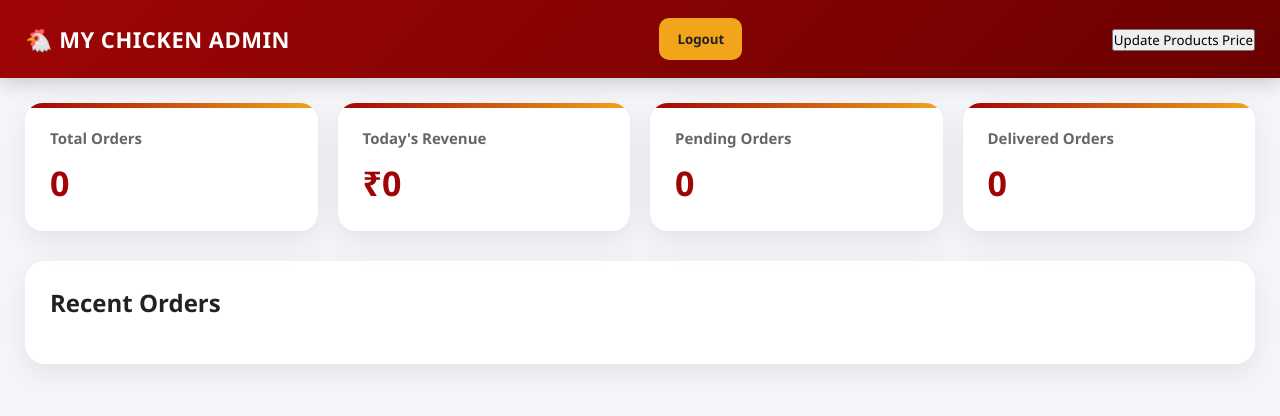
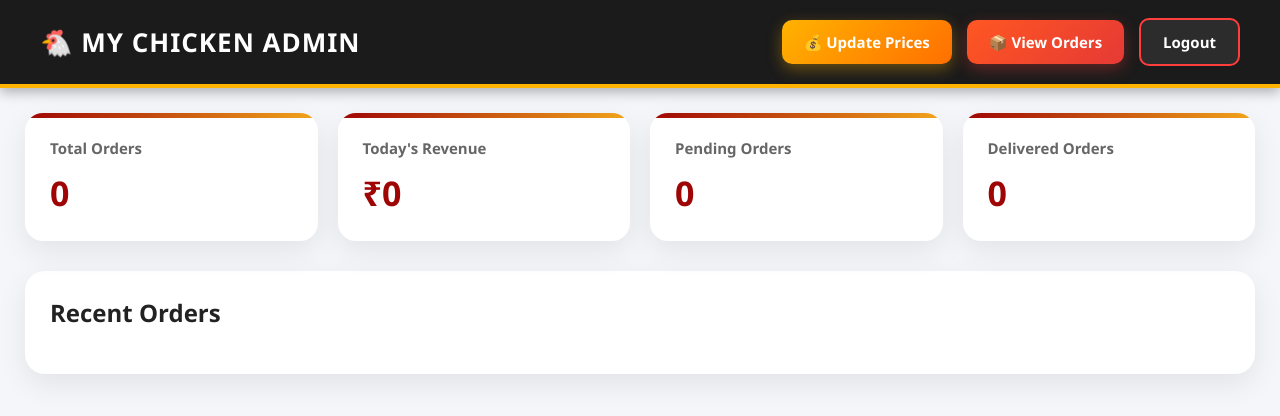
Before and after one commit to lets-code-samir/fullAppChicken, a plain HTML site: page adminPanel/dashboard.html in a window 1280 px wide. Drawn offline with Linux system fonts and the light colour scheme; no server answers; sample sign-in values are in the browser's storage.

Commit message:
changes made in admin panel

```diff
--- a/adminPanel/css/dashboard.css
+++ b/adminPanel/css/dashboard.css
@@ -13,56 +13,75 @@ body{
 /* HEADER */
 
 .header{
-    background:linear-gradient(
-        135deg,
-        #9f0505,
-        #6b0000
-    );
-
-    color:white;
-
-    padding:18px 25px;
-
     display:flex;
     justify-content:space-between;
     align-items:center;
-
-    position:sticky;
-    top:0;
-
-    z-index:100;
-
-    box-shadow:0 4px 20px rgba(0,0,0,.2);
+    padding:18px 40px;
+    background:#1b1b1b;
+    border-bottom:4px solid #ffb300;
+    box-shadow:0 4px 12px rgba(0,0,0,.3);
 }
 
 .logo{
-    font-size:22px;
-    font-weight:800;
-    letter-spacing:.5px;
+    color:#fff;
+    font-size:26px;
+    font-weight:700;
+    letter-spacing:1px;
 }
 
+.nav-buttons{
+    display:flex;
+    gap:15px;
+    align-items:center;
+}
+
+.nav-btn,
 .logout-btn{
-    background:#f2a51a;
-    color:#222;
+    padding:12px 22px;
+    border:none;
+    border-radius:10px;
+    font-size:15px;
+    font-weight:600;
+    cursor:pointer;
+    transition:.3s ease;
+}
 
-    border:none;
+/* Update Button */
+.update-btn{
+    background:linear-gradient(135deg,#ffb300,#ff6f00);
+    color:#fff;
+    box-shadow:0 5px 15px rgba(255,179,0,.35);
+}
 
-    padding:12px 18px;
+.update-btn:hover{
+    transform:translateY(-3px);
+    box-shadow:0 8px 20px rgba(255,179,0,.5);
+}
 
-    border-radius:10px;
+/* Orders Button */
+.orders-btn{
+    background:linear-gradient(135deg,#ff5722,#e53935);
+    color:#fff;
+    box-shadow:0 5px 15px rgba(229,57,53,.35);
+}
 
-    font-weight:700;
+.orders-btn:hover{
+    transform:translateY(-3px);
+    box-shadow:0 8px 20px rgba(229,57,53,.5);
+}
 
-    cursor:pointer;
-
-    transition:.3s;
+/* Logout */
+.logout-btn{
+    background:#2c2c2c;
+    color:#fff;
+    border:2px solid #ff3d3d;
 }
 
 .logout-btn:hover{
-    transform:translateY(-2px);
-    box-shadow:0 8px 20px rgba(0,0,0,.2);
+    background:#ff3d3d;
+    color:#fff;
+    transform:translateY(-3px);
 }
-
 /* CONTAINER */
 
 .container{
--- a/adminPanel/dashboard.html
+++ b/adminPanel/dashboard.html
@@ -10,13 +10,20 @@
     <header class="header">
     <div class="logo">🐔 MY CHICKEN ADMIN</div>
 
-    <button class="logout-btn" onclick="logout()">
-        Logout
-    </button>
-    <a href="products.html">
-        <button>Update Products Price</button>
-    </a>
-</header>
+    <div class="nav-buttons">
+        <a href="products.html">
+            <button class="nav-btn update-btn">💰 Update Prices</button>
+        </a>
+
+        <a href="orders.html">
+            <button class="nav-btn orders-btn">📦 View Orders</button>
+        </a>
+
+        <button class="logout-btn" onclick="logout()">
+            Logout
+        </button>
+    </div>
+    </header>
 
 <div class="container">
 
@@ -52,14 +59,14 @@
 
 <script>
 
-// if(localStorage.getItem("adminLoggedIn") !== "true"){
-//     window.location.href = "login.html";
-// }
+if(localStorage.getItem("adminLoggedIn") !== "true"){
+    window.location.href = "index.html";
+}
 
-// function logout(){
-//     localStorage.removeItem("adminLoggedIn");
-//     window.location.href="login.html";
-// }
+function logout(){
+    localStorage.removeItem("adminLoggedIn");
+    window.location.href="index.html";
+}
 
 
 async function loadDashboard(){
--- a/adminPanel/js/products.js
+++ b/adminPanel/js/products.js
@@ -1,3 +1,7 @@
+if(localStorage.getItem("adminLoggedIn") !== "true"){
+    window.location.href = "index.html";
+}
+
 async function loadProducts() {
 
     const response =
```
Also changed, not shown: adminPanel/css/index.css (+34 -5 lines), adminPanel/index.html (+25 -6 lines), adminPanel/orders.html (+3 -1 lines).
